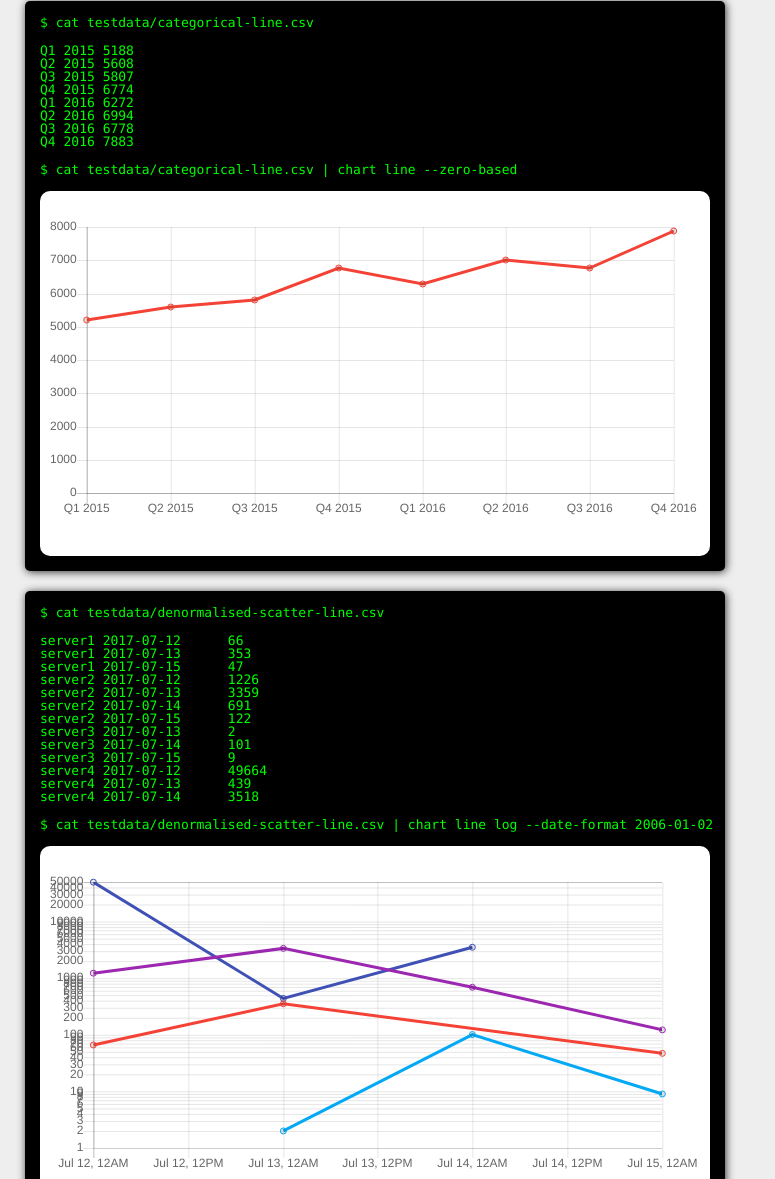
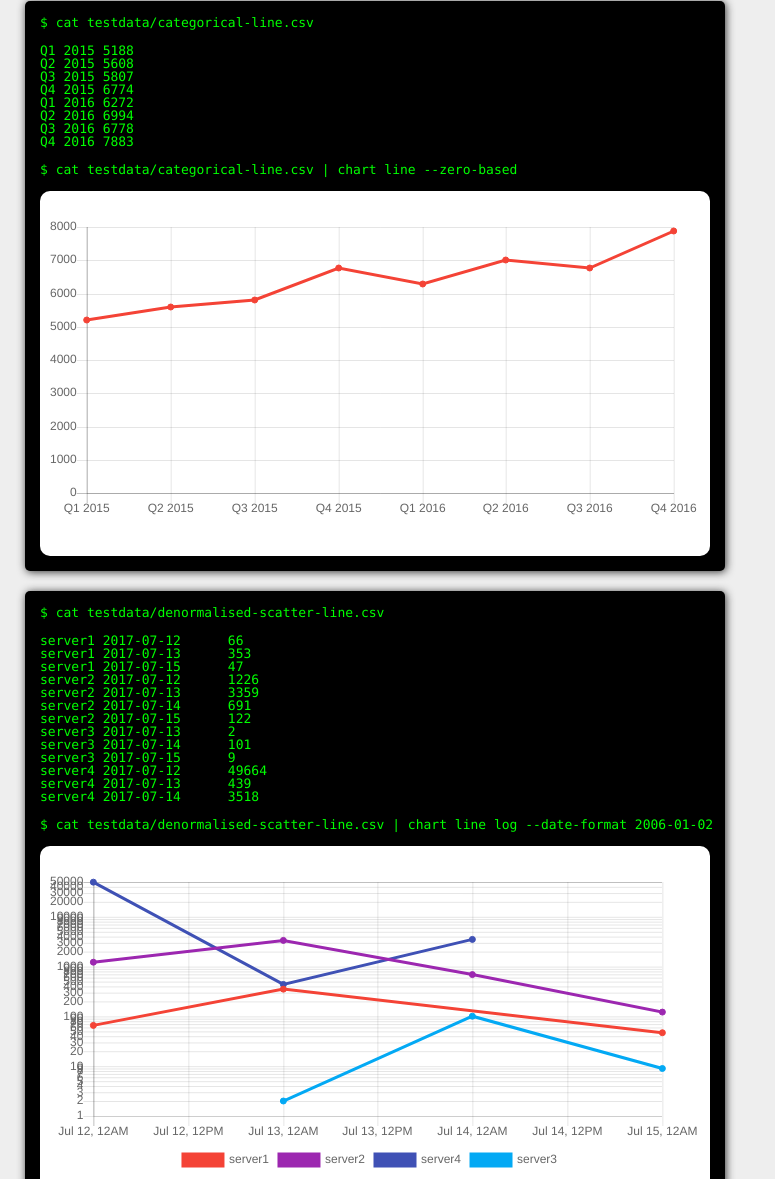
Before and after one commit to marianogappa/chart, a plain HTML site: page index.html in a window 1280 px wide. Shown: the part 645-1824 px from the top of the page, without its empty margins (0-775 px from the left). Drawn offline with Linux system fonts and the light colour scheme.

Commit message:
Adds automatic legends when len(datasets)>1 #14

```diff
--- a/index.html
+++ b/index.html
@@ -776,8 +776,8 @@ h2 {
       datasets: [
         {
           fill: false,
-
-
+          label: 'category 0',
+          backgroundColor: "#f44336",
           borderColor: "#f44336",
           data: [
             5188,5608,5807,6774,6272,6994,6778,7883
@@ -867,7 +867,7 @@ h2 {
         {
           fill: false,
           label: 'server1',
-
+          backgroundColor: "#f44336",
           borderColor: "#f44336",
           data: [
 
@@ -889,7 +889,7 @@ h2 {
         ,{
           fill: false,
           label: 'server2',
-
+          backgroundColor: "#9c27b0",
           borderColor: "#9c27b0",
           data: [
 
@@ -915,7 +915,7 @@ h2 {
         ,{
           fill: false,
           label: 'server4',
-
+          backgroundColor: "#3f51b5",
           borderColor: "#3f51b5",
           data: [
 
@@ -937,7 +937,7 @@ h2 {
         ,{
           fill: false,
           label: 'server3',
-
+          backgroundColor: "#03a9f4",
           borderColor: "#03a9f4",
           data: [
 
@@ -979,7 +979,8 @@ h2 {
       },
 
         legend: {
-            display: false
+            display: true,
+            position: 'bottom'
         },
         scales: {
             yAxes: [{
@@ -1100,8 +1101,8 @@ h2 {
       datasets: [
         {
           fill: false,
-          label: 'column 0',
-
+          label: 'category 0',
+          backgroundColor: "#f44336",
           borderColor: "#f44336",
           data: [
 
@@ -1130,8 +1131,8 @@ h2 {
         }
         ,{
           fill: false,
-          label: 'column 1',
-
+          label: 'category 1',
+          backgroundColor: "#9c27b0",
           borderColor: "#9c27b0",
           data: [
 
@@ -1181,7 +1182,8 @@ h2 {
       },
 
         legend: {
-            display: false
+            display: true,
+            position: 'bottom'
         },
         scales: {
             yAxes: [{
@@ -1243,8 +1245,8 @@ h2 {
       datasets: [
         {
           fill: false,
-          label: 'column 0',
-
+          label: 'category 0',
+          backgroundColor: "#f44336",
           borderColor: "#f44336",
           data: [
 
@@ -1273,8 +1275,8 @@ h2 {
         }
         ,{
           fill: false,
-          label: 'column 1',
-
+          label: 'category 1',
+          backgroundColor: "#9c27b0",
           borderColor: "#9c27b0",
           data: [
 
@@ -1324,7 +1326,8 @@ h2 {
       },
 
         legend: {
-            display: false
+            display: true,
+            position: 'bottom'
         },
         scales: {
             yAxes: [{
@@ -1386,7 +1389,7 @@ h2 {
       datasets: [
         {
           fill: true,
-
+          label: 'category 0',
           backgroundColor: ["#f44336","#f44336","#f44336","#f44336",],
 
           data: [
@@ -1396,7 +1399,7 @@ h2 {
         }
         ,{
           fill: true,
-
+          label: 'category 1',
           backgroundColor: ["#9c27b0","#9c27b0","#9c27b0","#9c27b0",],
 
           data: [
@@ -1406,7 +1409,7 @@ h2 {
         }
         ,{
           fill: true,
-
+          label: 'category 2',
           backgroundColor: ["#3f51b5","#3f51b5","#3f51b5","#3f51b5",],
 
           data: [
@@ -1435,7 +1438,8 @@ h2 {
       },
 
         legend: {
-            display: false
+            display: true,
+            position: 'bottom'
         },
         scales: {
             yAxes: [{
@@ -1555,13 +1559,31 @@ h2 {
           fill: true,
           label: 'Nestle',
           backgroundColor: "#f44336",
-
+          borderColor: "#f44336",
           data: [
 
             {
                 x: 14.2,
                 y: 215,
                 r: 35.690140845070424
+
+              }
+            ,{
+                x: 11.9,
+                y: 185,
+                r: 4
+
+              }
+            ,{
+                x: 22.1,
+                y: 522,
+                r: 49.774647887323944
+
+              }
+            ,{
+                x: 17.2,
+                y: 408,
+                r: 44.140845070422536
 
               }
 
@@ -1571,7 +1593,7 @@ h2 {
           fill: true,
           label: 'Häagen-Dazs',
           backgroundColor: "#9c27b0",
-
+          borderColor: "#9c27b0",
           data: [
 
             {
@@ -1580,20 +1602,28 @@ h2 {
                 r: 35.690140845070424
 
               }
-
-          ]
-        }
-        ,{
-          fill: true,
-          label: 'Nestle',
-          backgroundColor: "#f44336",
-
-          data: [
-
-            {
-                x: 11.9,
-                y: 185,
-                r: 4
+            ,{
+                x: 18.5,
+                y: 406,
+                r: 43.436619718309856
+
+              }
+            ,{
+                x: 19.4,
+                y: 412,
+                r: 44.845070422535215
+
+              }
+            ,{
+                x: 18.1,
+                y: 421,
+                r: 46.25352112676056
+
+              }
+            ,{
+                x: 22.6,
+                y: 445,
+                r: 46.95774647887324
 
               }
 
@@ -1603,7 +1633,7 @@ h2 {
           fill: true,
           label: 'Ben & Jerry\'s',
           backgroundColor: "#3f51b5",
-
+          borderColor: "#3f51b5",
           data: [
 
             {
@@ -1612,132 +1642,16 @@ h2 {
                 r: 37.80281690140845
 
               }
-
-          ]
-        }
-        ,{
-          fill: true,
-          label: 'Häagen-Dazs',
-          backgroundColor: "#9c27b0",
-
-          data: [
-
-            {
-                x: 18.5,
-                y: 406,
-                r: 43.436619718309856
-
-              }
-
-          ]
-        }
-        ,{
-          fill: true,
-          label: 'Nestle',
-          backgroundColor: "#f44336",
-
-          data: [
-
-            {
-                x: 22.1,
-                y: 522,
-                r: 49.774647887323944
-
-              }
-
-          ]
-        }
-        ,{
-          fill: true,
-          label: 'Häagen-Dazs',
-          backgroundColor: "#9c27b0",
-
-          data: [
-
-            {
-                x: 19.4,
-                y: 412,
-                r: 44.845070422535215
-
-              }
-
-          ]
-        }
-        ,{
-          fill: true,
-          label: 'Ben & Jerry\'s',
-          backgroundColor: "#3f51b5",
-
-          data: [
-
-            {
+            ,{
                 x: 25.1,
                 y: 614,
                 r: 54
 
               }
-
-          ]
-        }
-        ,{
-          fill: true,
-          label: 'Ben & Jerry\'s',
-          backgroundColor: "#3f51b5",
-
-          data: [
-
-            {
+            ,{
                 x: 23.4,
                 y: 544,
                 r: 50.478873239436616
-
-              }
-
-          ]
-        }
-        ,{
-          fill: true,
-          label: 'Häagen-Dazs',
-          backgroundColor: "#9c27b0",
-
-          data: [
-
-            {
-                x: 18.1,
-                y: 421,
-                r: 46.25352112676056
-
-              }
-
-          ]
-        }
-        ,{
-          fill: true,
-          label: 'Häagen-Dazs',
-          backgroundColor: "#9c27b0",
-
-          data: [
-
-            {
-                x: 22.6,
-                y: 445,
-                r: 46.95774647887324
-
-              }
-
-          ]
-        }
-        ,{
-          fill: true,
-          label: 'Nestle',
-          backgroundColor: "#f44336",
-
-          data: [
-
-            {
-                x: 17.2,
-                y: 408,
-                r: 44.140845070422536
 
               }
 
@@ -1764,7 +1678,8 @@ h2 {
       },
 
         legend: {
-            display: false
+            display: true,
+            position: 'bottom'
         },
         scales: {
             yAxes: [{
@@ -1823,9 +1738,9 @@ h2 {
       datasets: [
         {
           fill: true,
-
+          label: 'category 0',
           backgroundColor: "#f44336",
-
+          borderColor: "#f44336",
           data: [
 
             {
@@ -1834,177 +1749,67 @@ h2 {
                 r: 35.690140845070424
 
               }
-
-          ]
-        }
-        ,{
-          fill: true,
-
-          backgroundColor: "#f44336",
-
-          data: [
-
-            {
+            ,{
                 x: 16.4,
                 y: 325,
                 r: 35.690140845070424
 
               }
-
-          ]
-        }
-        ,{
-          fill: true,
-
-          backgroundColor: "#f44336",
-
-          data: [
-
-            {
+            ,{
                 x: 11.9,
                 y: 185,
                 r: 4
 
               }
-
-          ]
-        }
-        ,{
-          fill: true,
-
-          backgroundColor: "#f44336",
-
-          data: [
-
-            {
+            ,{
                 x: 15.2,
                 y: 332,
                 r: 37.80281690140845
 
               }
-
-          ]
-        }
-        ,{
-          fill: true,
-
-          backgroundColor: "#f44336",
-
-          data: [
-
-            {
+            ,{
                 x: 18.5,
                 y: 406,
                 r: 43.436619718309856
 
               }
-
-          ]
-        }
-        ,{
-          fill: true,
-
-          backgroundColor: "#f44336",
-
-          data: [
-
-            {
+            ,{
                 x: 22.1,
                 y: 522,
                 r: 49.774647887323944
 
               }
-
-          ]
-        }
-        ,{
-          fill: true,
-
-          backgroundColor: "#f44336",
-
-          data: [
-
-            {
+            ,{
                 x: 19.4,
                 y: 412,
                 r: 44.845070422535215
 
               }
-
-          ]
-        }
-        ,{
-          fill: true,
-
-          backgroundColor: "#f44336",
-
-          data: [
-
-            {
+            ,{
                 x: 25.1,
                 y: 614,
                 r: 54
 
               }
-
-          ]
-        }
-        ,{
-          fill: true,
-
-          backgroundColor: "#f44336",
-
-          data: [
-
-            {
+            ,{
                 x: 23.4,
                 y: 544,
                 r: 50.478873239436616
 
               }
-
-          ]
-        }
-        ,{
-          fill: true,
-
-          backgroundColor: "#f44336",
-
-          data: [
-
-            {
+            ,{
                 x: 18.1,
                 y: 421,
                 r: 46.25352112676056
 
               }
-
-          ]
-        }
-        ,{
-          fill: true,
-
-          backgroundColor: "#f44336",
-
-          data: [
-
-            {
+            ,{
                 x: 22.6,
                 y: 445,
                 r: 46.95774647887324
 
               }
-
-          ]
-        }
-        ,{
-          fill: true,
-
-          backgroundColor: "#f44336",
-
-          data: [
-
-            {
+            ,{
                 x: 17.2,
                 y: 408,
                 r: 44.140845070422536
@@ -2093,9 +1898,9 @@ h2 {
       datasets: [
         {
           fill: true,
-
+          label: 'category 0',
           backgroundColor: "#f44336",
-
+          borderColor: "#f44336",
           data: [
 
             {
@@ -2104,177 +1909,67 @@ h2 {
                 r: 4
 
               }
-
-          ]
-        }
-        ,{
-          fill: true,
-
-          backgroundColor: "#f44336",
-
-          data: [
-
-            {
+            ,{
                 x: 16.4,
                 y: 325,
                 r: 4
 
               }
-
-          ]
-        }
-        ,{
-          fill: true,
-
-          backgroundColor: "#f44336",
-
-          data: [
-
-            {
+            ,{
                 x: 11.9,
                 y: 185,
                 r: 4
 
               }
-
-          ]
-        }
-        ,{
-          fill: true,
-
-          backgroundColor: "#f44336",
-
-          data: [
-
-            {
+            ,{
                 x: 15.2,
                 y: 332,
                 r: 4
 
               }
-
-          ]
-        }
-        ,{
-          fill: true,
-
-          backgroundColor: "#f44336",
-
-          data: [
-
-            {
+            ,{
                 x: 18.5,
                 y: 406,
                 r: 4
 
               }
-
-          ]
-        }
-        ,{
-          fill: true,
-
-          backgroundColor: "#f44336",
-
-          data: [
-
-            {
+            ,{
                 x: 22.1,
                 y: 522,
                 r: 4
 
               }
-
-          ]
-        }
-        ,{
-          fill: true,
-
-          backgroundColor: "#f44336",
-
-          data: [
-
-            {
+            ,{
                 x: 19.4,
                 y: 412,
                 r: 4
 
               }
-
-          ]
-        }
-        ,{
-          fill: true,
-
-          backgroundColor: "#f44336",
-
-          data: [
-
-            {
+            ,{
                 x: 25.1,
                 y: 614,
                 r: 4
 
               }
-
-          ]
-        }
-        ,{
-          fill: true,
-
-          backgroundColor: "#f44336",
-
-          data: [
-
-            {
+            ,{
                 x: 23.4,
                 y: 544,
                 r: 4
 
               }
-
-          ]
-        }
-        ,{
-          fill: true,
-
-          backgroundColor: "#f44336",
-
-          data: [
-
-            {
+            ,{
                 x: 18.1,
                 y: 421,
                 r: 4
 
               }
-
-          ]
-        }
-        ,{
-          fill: true,
-
-          backgroundColor: "#f44336",
-
-          data: [
-
-            {
+            ,{
                 x: 22.6,
                 y: 445,
                 r: 4
 
               }
-
-          ]
-        }
-        ,{
-          fill: true,
-
-          backgroundColor: "#f44336",
-
-          data: [
-
-            {
+            ,{
                 x: 17.2,
                 y: 408,
                 r: 4
```
Also changed, not shown: 1 other file.
